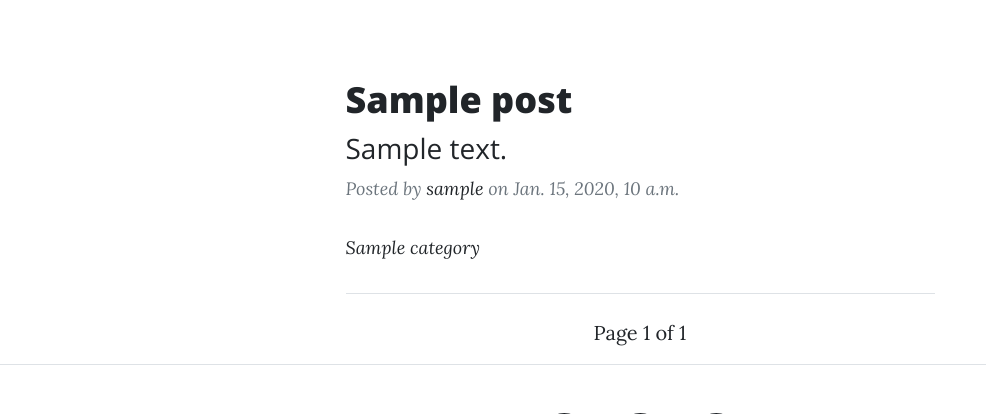
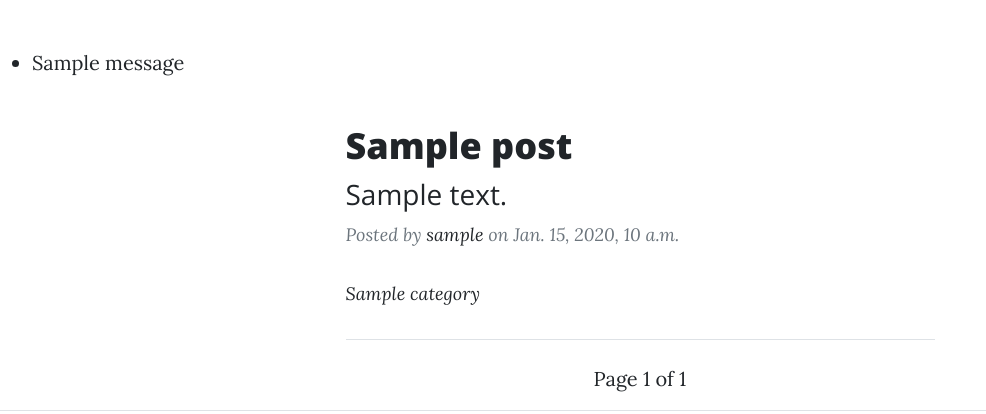
Before and after one commit to maksimuspiter/simple_blog_final_proj, a Django app: page /blog/ in a window 1280 px wide. Shown: the part 628-1042 px from the top of the page, without its empty margins (0-986 px from the left). Run offline with Django 4.2, Linux system fonts and the light colour scheme; tables that the repository leaves empty hold one stand-in row (values such as "Sample post"); one stand-in notice (Sample message) is shown; some libraries are stand-ins or nearby versions.

Commit message:
add messages in base template

```diff
--- a/myblog/templates/base_index/base_index.html
+++ b/myblog/templates/base_index/base_index.html
@@ -74,6 +74,15 @@
             </div>
         </div>
     </header>
+    {% if messages %}
+    <ul class="messages">
+        {% for message in messages %}
+        <li{% if message.tags %} class="{{ message.tags }}"{% endif %}>
+            {{ message }}
+        </li>
+        {% endfor %}
+    </ul>
+    {% endif %}
 
     <!-- Main Content-->
     {% block MainContent%}
```
